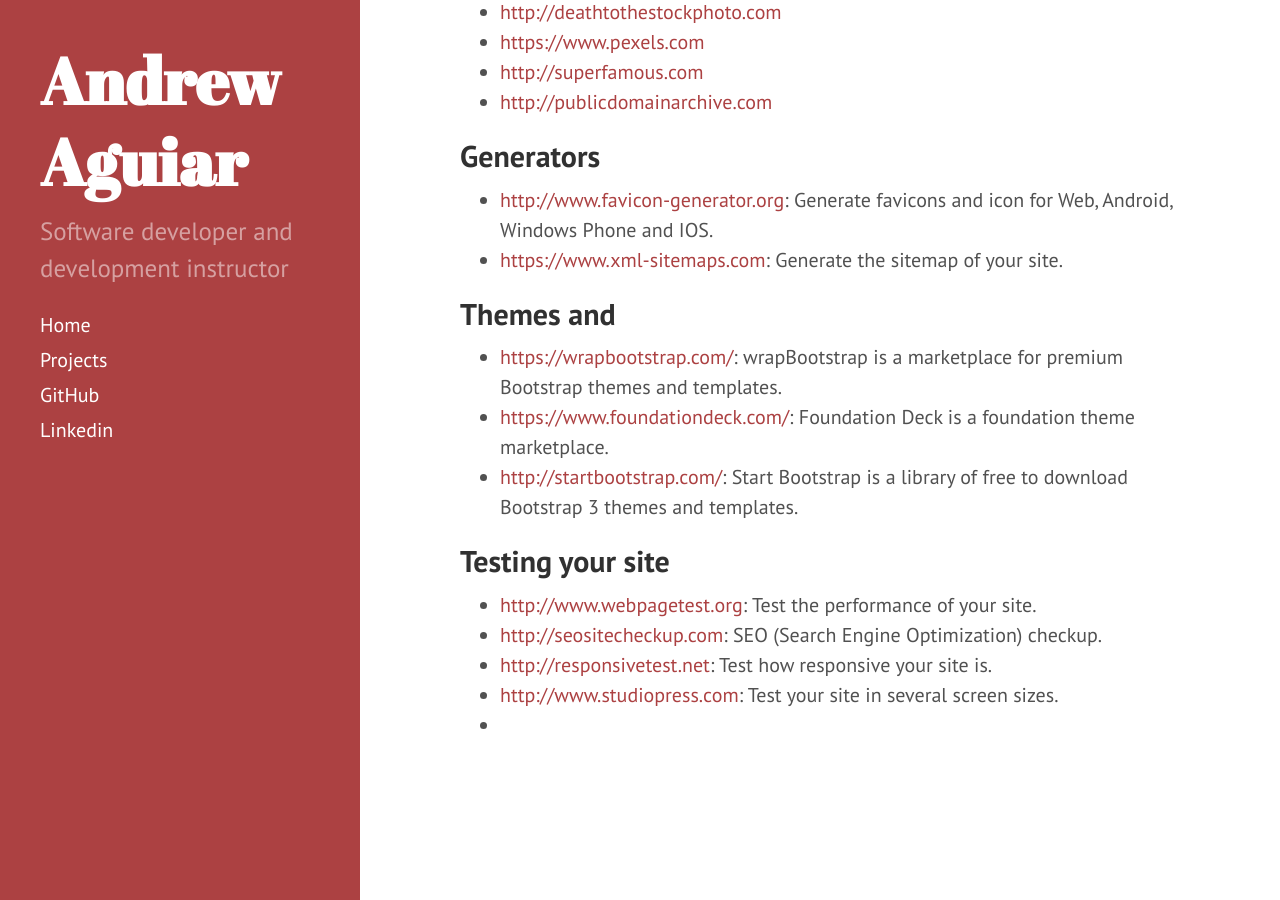
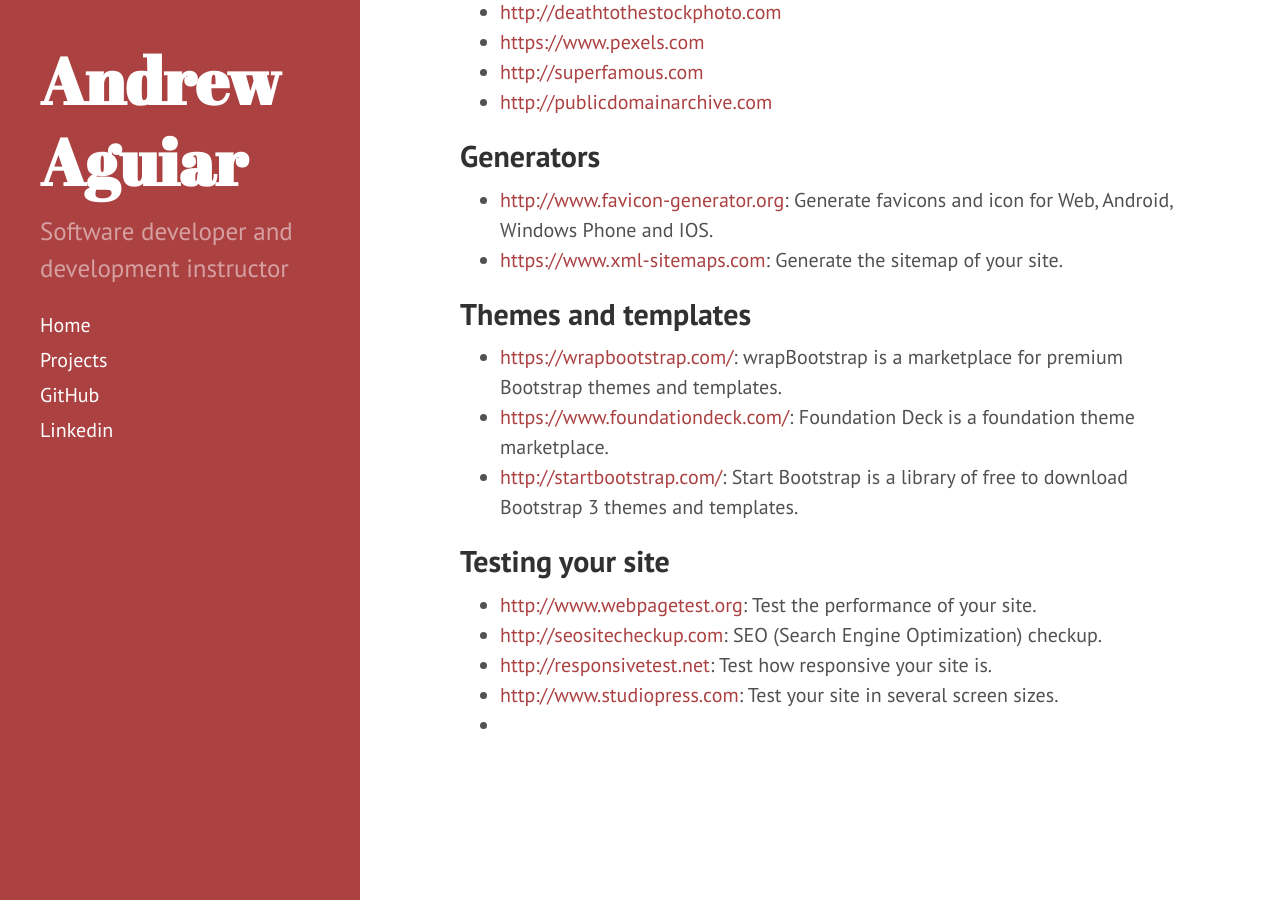
Before and after one commit to gadsc/andrewaguiar.github.io, a Jekyll site: the page built from _posts/2015-10-26-startup-list-of-usefull-sites-to-entrepreneurs.md, in a window 1280 px wide and 900 px high, scrolled down 1168 px. Built offline with Jekyll 4.4.1, drawn with Linux system fonts in a browser that asks for light colours; Markdown is read by kramdown in place of the engine named in the settings; comment, search, counter and statistics services are not loaded.

Commit message:
Update 2015-10-26-startup-list-of-usefull-sites-to-entrepreneurs.md

```diff
--- a/_posts/2015-10-26-startup-list-of-usefull-sites-to-entrepreneurs.md
+++ b/_posts/2015-10-26-startup-list-of-usefull-sites-to-entrepreneurs.md
@@ -36,7 +36,7 @@
   - [http://www.favicon-generator.org](http://www.favicon-generator.org): Generate favicons and icon for Web, Android, Windows Phone and IOS.
   - [https://www.xml-sitemaps.com](https://www.xml-sitemaps.com): Generate the sitemap of your site.
 
-## Themes and
+## Themes and templates
 
   - [https://wrapbootstrap.com/](https://wrapbootstrap.com/): wrapBootstrap is a marketplace for premium Bootstrap themes and templates.
   - [https://www.foundationdeck.com/](https://www.foundationdeck.com/): Foundation Deck is a foundation theme marketplace.
```
